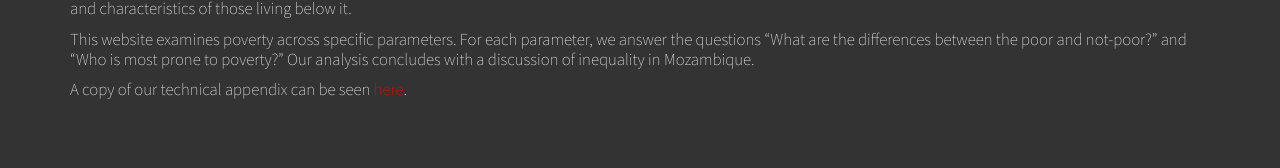
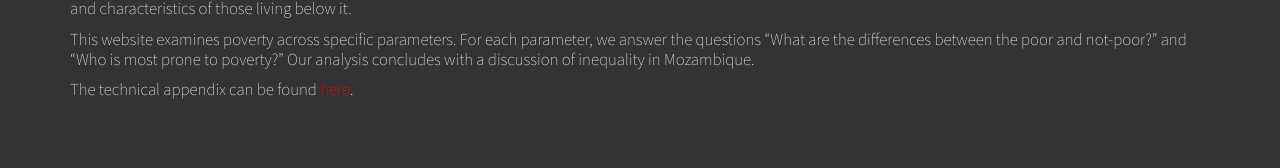
Before and after one commit to opleban/mozambique-dash, a React (Create React App) app: page / in a window 1280 px wide. Shown: the part 725-893 px from the top of the page. Built offline with nearby package versions, Linux system fonts and the light colour scheme.

Commit message:
fixes tech appendix text

```diff
--- a/src/App.js
+++ b/src/App.js
@@ -45,7 +45,7 @@
               <p>Additionally, certain characteristics that we expected to correlate with being poor were, in fact, statistically insignificant indicators of poverty, including: gender, proximity to medical care, proximity to a water source, joblessness, and home ownership.</p>
               <p>We must caveat our findings by acknowledging that certain factors may have affected our data. As most Mozambicans are small-scale subsistence farmers, questions surrounding recent employment may be skewed due to the timing or framing of the survey questionnaire, masking seasonal or disguised unemployment. Some data was too extreme to be accurate; for example, 96% of individuals reported being blind. Finally, our binary differentiation between “poor” and “not-poor” is necessarily simplistic and may not accurately capture the depth of poverty. Such a metric ignores households that narrowly exceed the poverty line, yet experience the same living conditions and characteristics of those living below it.</p>
               <p>This website examines poverty across specific parameters. For each parameter, we answer the questions “What are the differences between the poor and not-poor?” and “Who is most prone to poverty?” Our analysis concludes with a discussion of inequality in Mozambique.</p>
-              <p>A copy of our technical appendix can be seen <a href="" target="_blank">here</a>.</p>
+              <p>The technical appendix can be found <a href="" target="_blank">here</a>.</p>
             </div>
           </Col>
         </Grid>
```
